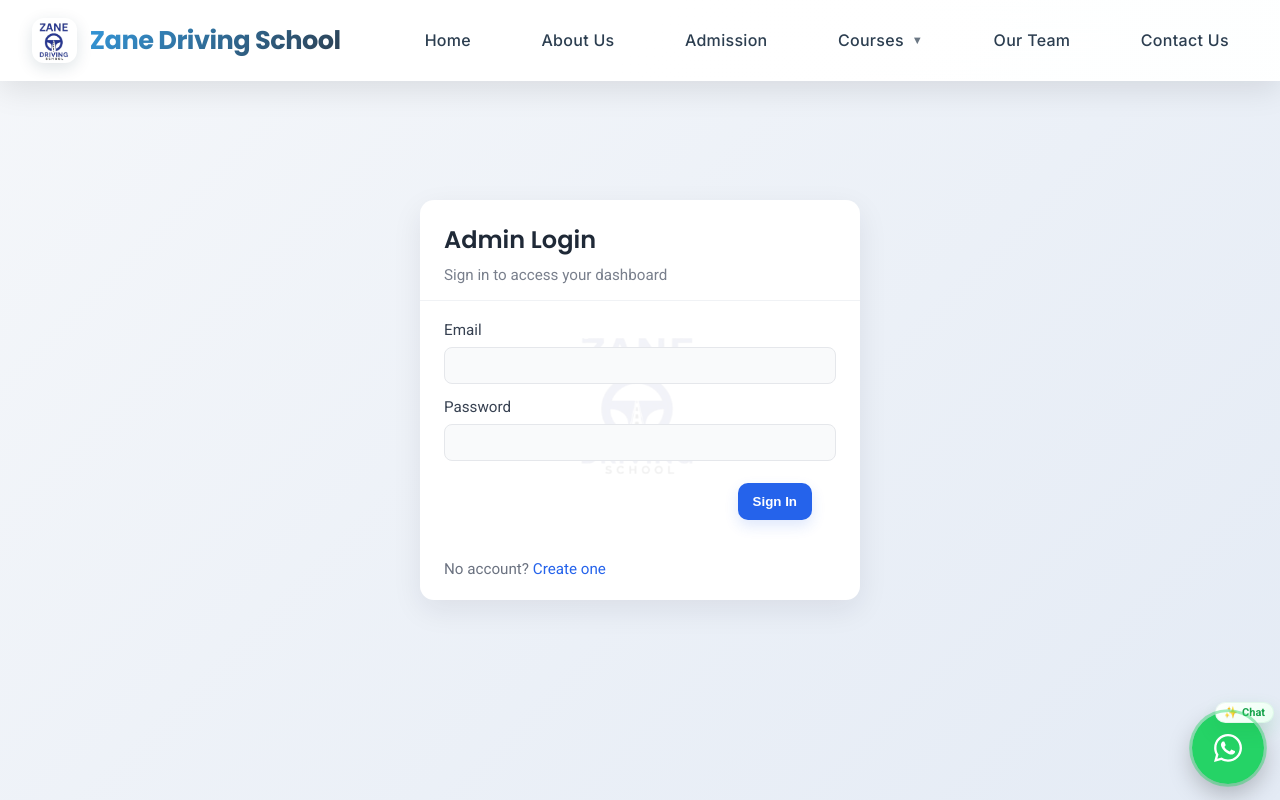
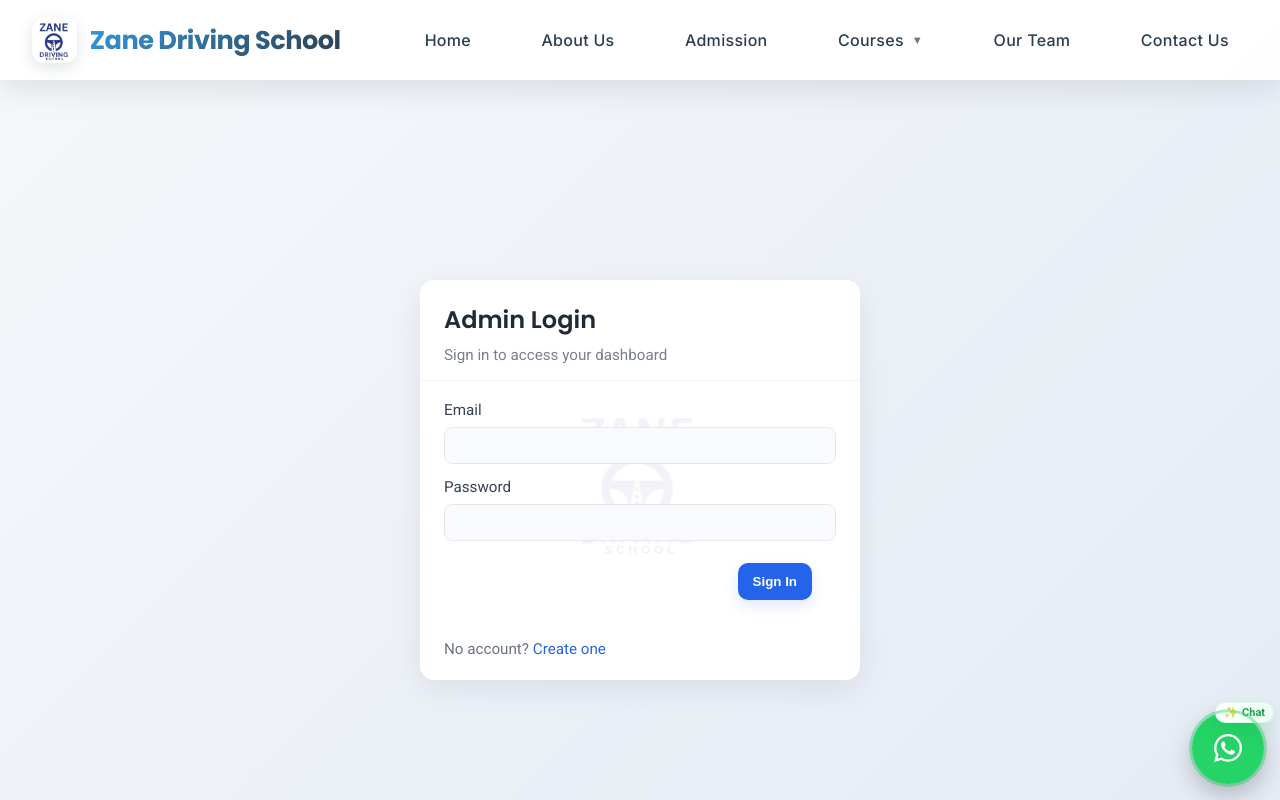
Before and after one commit to sammie19967/zds, a React (Vite) app in the folder frontend/: page /admin/login in a window 1280 px wide. Shown: the top 800 px of the page. Built offline with nearby package versions, Linux system fonts and the light colour scheme; no server answers.

Commit message:
fixed navbar overlapping issue

```diff
--- a/frontend/src/styles/Navbar.css
+++ b/frontend/src/styles/Navbar.css
@@ -1,5 +1,11 @@
 /* Import Google Fonts to match other components */
 @import url('https://fonts.googleapis.com/css2?family=Inter:wght@300;400;500;600;700;800;900&family=Poppins:wght@300;400;500;600;700;800;900&display=swap');
+
+/* CSS Custom Properties for consistent navbar height */
+:root {
+  --navbar-height: 80px;
+  --navbar-height-mobile: 70px;
+}
 
 /* Navbar Container */
 .navbar {
@@ -15,11 +21,28 @@
   transition: all 0.3s ease;
   padding: 0;
   font-family: 'Inter', sans-serif;
+  height: var(--navbar-height);
 }
 
-/* Add body padding to prevent content hiding behind fixed navbar */
-body {
-  padding-top: 80px;
+/* Universal solution: Add top margin to any direct child of body that comes after navbar */
+body > * {
+  margin-top: var(--navbar-height);
+}
+
+/* Reset margin for navbar itself */
+.navbar {
+  margin-top: 0 !important;
+}
+
+/* Reset margin for elements that should not be affected */
+.navbar,
+.navbar *,
+script,
+style,
+meta,
+title,
+head {
+  margin-top: 0 !important;
 }
 
 /* Scrolled state - more opaque background */
@@ -238,10 +261,6 @@ body {
 }
 
 @media (max-width: 768px) {
-  body {
-    padding-top: 70px;
-  }
-
   .navbar-container {
     height: 70px;
     padding: 0 1rem 0 1rem; /* Keep left padding, remove right padding */
```
